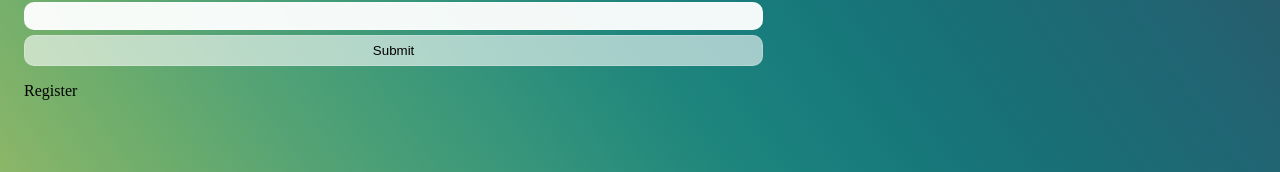
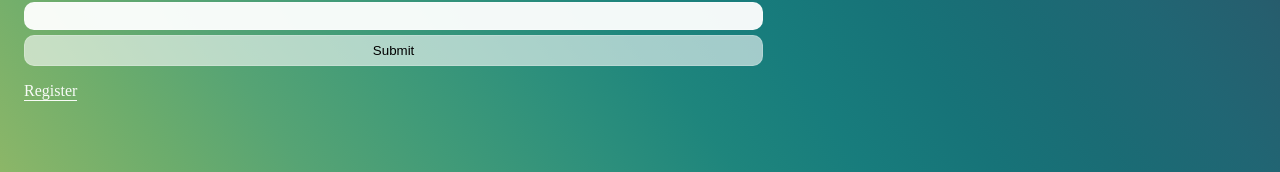
Before and after one commit to aitor-i/LearningC, a React (Create React App) app in the folder parking-bicis-web/: page / in a window 1280 px wide. Shown: the part 337-509 px from the top of the page. Built offline with nearby package versions, Linux system fonts and the light colour scheme.

Commit message:
ADD - Styles main login page

```diff
--- a/parking-bicis-web/src/ui/components/MainLoginPage/MainLoginPage.tsx
+++ b/parking-bicis-web/src/ui/components/MainLoginPage/MainLoginPage.tsx
@@ -1,6 +1,7 @@
 import { LoginForm } from "../LoginForm/LoginForm";
 import RegisterForm from "../RegisterForm";
 import { useMainLogin } from "./useMainLogin";
+import "./main-login-page.css";
 
 export const MainLoginPage = () => {
   const { isLoginMode, setLoginModeHandler, setRegisterHandler } =
--- /dev/null
+++ b/parking-bicis-web/src/ui/components/MainLoginPage/main-login-page.css
@@ -0,0 +1,6 @@
+p {
+  color: rgba(255, 255, 255, 0.95);
+  cursor: pointer;
+  border-bottom: 1px solid rgba(255, 255, 255, 0.95);
+  width: fit-content;
+}
```
